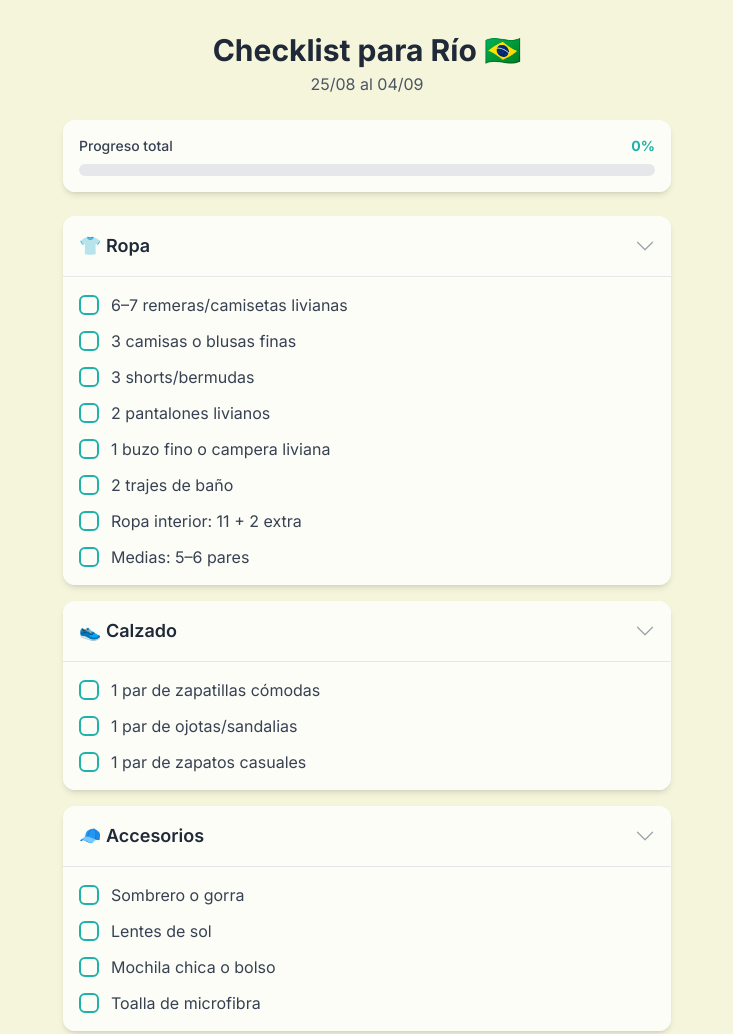
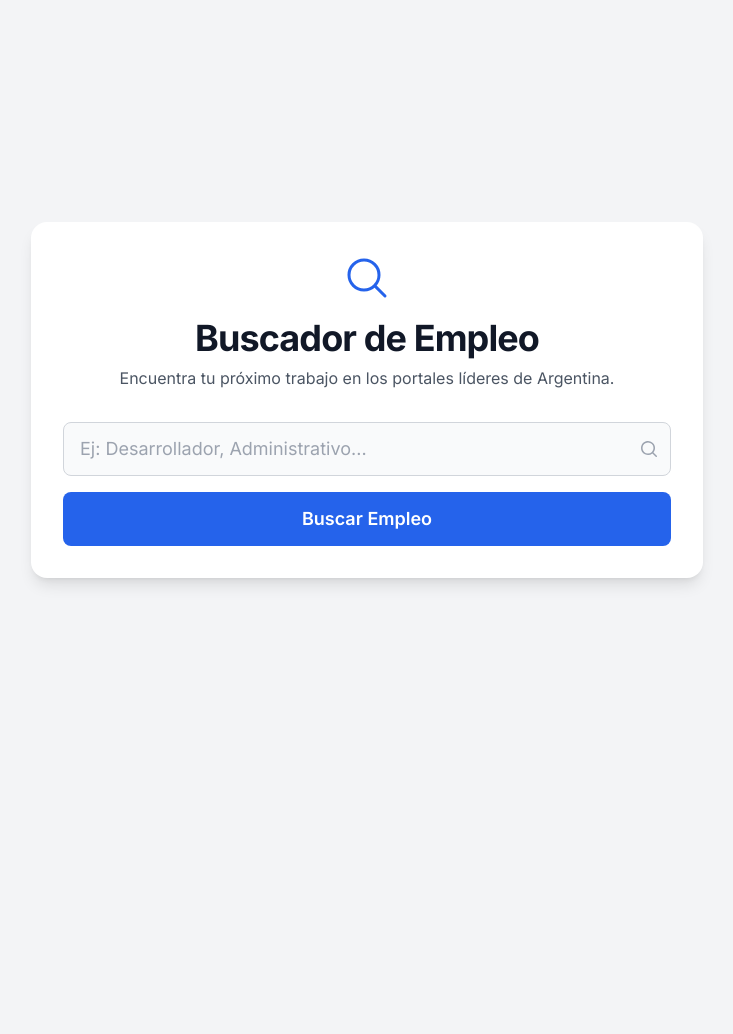
Before and after one commit to candilmartinalonso/buscador.empleo, a plain HTML site: page index.html in a window 1280 px wide. Shown: the top 1034 px of the page, without its empty margins (273-1006 px from the left). After the commit the page ends 800 px from the top, so only its background shows below. Drawn offline with nearby package versions, Linux system fonts and the light colour scheme.

Commit message:
Update index.html

```diff
--- a/index.html
+++ b/index.html
@@ -3,224 +3,154 @@
 <head>
     <meta charset="UTF-8">
     <meta name="viewport" content="width=device-width, initial-scale=1.0">
-    <title>Checklist Interactivo - Río de Janeiro</title>
+    <title>Agregador de Empleo Argentina</title>
+    <!-- Tailwind CSS for styling -->
     <script src="https://cdn.tailwindcss.com"></script>
+    <!-- Google Fonts: Inter -->
     <link rel="preconnect" href="https://fonts.googleapis.com">
     <link rel="preconnect" href="https://fonts.gstatic.com" crossorigin>
     <link href="https://fonts.googleapis.com/css2?family=Inter:wght@400;500;600;700&display=swap" rel="stylesheet">
-    <!-- Chosen Palette: Sandy Beige & Muted Teal -->
-    <!-- Application Structure Plan: A single-view, task-oriented mobile-first design. The core is the interactive checklist, grouped by collapsible categories. A dynamic progress bar at the top provides immediate feedback and motivation. A reset button adds utility. This structure was chosen for its simplicity and directness, turning a static list into a functional tool without unnecessary complexity, perfectly suited for the task of packing. -->
-    <!-- Visualization & Content Choices: The main data (checklist items) is presented as an interactive list. Goal: Organize & Track. Method: Custom-styled checkboxes and labels. Interaction: Users can click to check/uncheck items, which updates their visual state (line-through) and the overall progress bar. Category headers are clickable to collapse/expand sections, improving focus. A progress bar visualizes completion. Goal: Motivate. Method: A dynamically updated div. All interactions are handled with vanilla JS. This approach is more effective than a static list for tracking a task. -->
-    <!-- CONFIRMATION: NO SVG graphics used. NO Mermaid JS used. -->
+    <!-- Heroicons for the external link icon -->
+    <script type="module" src="https://unpkg.com/ionicons@5.5.2/dist/ionicons/ionicons.esm.js"></script>
+    <script nomodule src="https://unpkg.com/ionicons@5.5.2/dist/ionicons/ionicons.js"></script>
     <style>
         body {
             font-family: 'Inter', sans-serif;
-            background-color: #F5F5DC; /* Sandy Beige */
-            color: #333;
         }
-        .progress-bar-fill {
-            background-color: #20B2AA; /* Light Sea Green / Muted Teal */
-            transition: width 0.5s ease-in-out;
+        /* Custom scrollbar for results list */
+        #resultsList::-webkit-scrollbar {
+            width: 8px;
         }
-        .checklist-item input:checked + label {
-            text-decoration: line-through;
-            color: #888;
+        #resultsList::-webkit-scrollbar-track {
+            background: #f1f1f1;
+            border-radius: 10px;
         }
-        .checklist-item input:checked + label .custom-checkbox .checkmark {
-            opacity: 1;
+        #resultsList::-webkit-scrollbar-thumb {
+            background: #888;
+            border-radius: 10px;
         }
-        .custom-checkbox {
-            border-color: #20B2AA;
-        }
-        .custom-checkbox .checkmark {
-            transition: opacity 0.2s ease;
-        }
-        .category-header {
-            cursor: pointer;
-            user-select: none;
-        }
-        .category-header .chevron {
-            transition: transform 0.3s ease;
-        }
-        .category-content.collapsed {
-            display: none;
-        }
-        .category-header.collapsed .chevron {
-            transform: rotate(-90deg);
+        #resultsList::-webkit-scrollbar-thumb:hover {
+            background: #555;
         }
     </style>
 </head>
-<body class="antialiased">
+<body class="bg-gray-100 flex items-center justify-center min-h-screen p-4">
 
-    <div class="container mx-auto max-w-2xl p-4 sm:p-6 md:p-8">
+    <div class="w-full max-w-2xl mx-auto p-6 md:p-8 bg-white rounded-2xl shadow-lg">
 
-        <header class="text-center mb-6">
-            <h1 class="text-3xl font-bold text-gray-800">Checklist para Río 🇧🇷</h1>
-            <p class="text-md text-gray-600 mt-1">25/08 al 04/09</p>
-        </header>
+        <!-- Search Section -->
+        <div id="searchSection">
+            <div class="text-center">
+                <!-- Icon and Title -->
+                <svg class="mx-auto h-12 w-auto text-blue-600" xmlns="http://www.w3.org/2000/svg" fill="none" viewBox="0 0 24 24" stroke-width="1.5" stroke="currentColor">
+                    <path stroke-linecap="round" stroke-linejoin="round" d="M21 21l-5.197-5.197m0 0A7.5 7.5 0 105.196 5.196a7.5 7.5 0 0010.607 10.607z" />
+                </svg>
+                <h1 class="mt-4 text-3xl font-bold tracking-tight text-gray-900 sm:text-4xl">Buscador de Empleo</h1>
+                <p class="mt-2 text-gray-600">Encuentra tu próximo trabajo en los portales líderes de Argentina.</p>
+            </div>
 
-        <main id="app-container">
-
-            <div class="progress-section mb-6 p-4 bg-white/80 backdrop-blur-sm rounded-xl shadow-md">
-                <div class="flex justify-between items-center mb-2">
-                    <span class="text-sm font-medium text-gray-700">Progreso total</span>
-                    <span id="progress-text" class="text-sm font-bold text-[#20B2AA]">0%</span>
+            <!-- Search Form -->
+            <form id="searchForm" class="mt-8 space-y-4">
+                <div>
+                    <label for="jobQuery" class="sr-only">Puesto, empresa o palabra clave</label>
+                    <div class="relative">
+                        <input type="text" id="jobQuery" name="jobQuery" class="w-full px-4 py-3 text-lg text-gray-800 bg-gray-50 border border-gray-300 rounded-lg focus:ring-blue-500 focus:border-blue-500 transition duration-150 ease-in-out" placeholder="Ej: Desarrollador, Administrativo..." required>
+                        <div class="absolute inset-y-0 right-0 pr-3 flex items-center pointer-events-none">
+                            <svg class="h-5 w-5 text-gray-400" xmlns="http://www.w3.org/2000/svg" viewBox="0 0 20 20" fill="currentColor" aria-hidden="true">
+                                <path fill-rule="evenodd" d="M9 3.5a5.5 5.5 0 100 11 5.5 5.5 0 000-11zM2 9a7 7 0 1112.452 4.391l3.328 3.329a.75.75 0 11-1.06 1.06l-3.329-3.328A7 7 0 012 9z" clip-rule="evenodd" />
+                            </svg>
                         </div>
-                <div class="w-full bg-gray-200 rounded-full h-3">
-                    <div id="progress-bar" class="progress-bar-fill h-3 rounded-full" style="width: 0%"></div>
                     </div>
                 </div>
 
-            <div id="checklist-container" class="space-y-4">
+                <!-- Search Button -->
+                <button type="submit" class="w-full flex items-center justify-center px-4 py-3 text-lg font-semibold text-white bg-blue-600 border border-transparent rounded-lg hover:bg-blue-700 focus:outline-none focus:ring-2 focus:ring-offset-2 focus:ring-blue-500 transition duration-150 ease-in-out">
+                    Buscar Empleo
+                </button>
+            </form>
         </div>
 
-            <div class="mt-8 text-center p-4 bg-teal-50 border border-teal-200 rounded-lg">
-                <p class="font-bold text-teal-800">💡 Súper Tip</p>
-                <p class="text-sm text-teal-700 mt-1">
-                    Andá tildando a medida que guardás. ¡Te asegura cero olvidos y más espacio para souvenirs de vuelta!
-                </p>
+        <!-- Results Section (Initially Hidden) -->
+        <div id="resultsSection" class="hidden">
+            <h2 class="text-2xl font-bold text-center text-gray-800">Resultados de Búsqueda</h2>
+            <p class="text-center text-gray-600 mt-1">Haz clic en los enlaces para ver las ofertas en cada portal.</p>
+            <div id="resultsList" class="mt-6 space-y-3">
+                <!-- Links will be injected here by JavaScript -->
             </div>
-
-            <div class="mt-6 flex justify-center">
-                <button id="reset-button" class="bg-red-500 hover:bg-red-600 text-white font-bold py-2 px-5 rounded-full transition-colors duration-300">
-                    Reiniciar Lista
+            <button id="newSearchBtn" class="mt-8 w-full flex items-center justify-center px-4 py-3 text-lg font-semibold text-white bg-gray-700 border border-transparent rounded-lg hover:bg-gray-800 focus:outline-none focus:ring-2 focus:ring-offset-2 focus:ring-gray-500 transition duration-150 ease-in-out">
+                Nueva Búsqueda
             </button>
         </div>
-
-        </main>
     </div>
 
     <script>
-        document.addEventListener('DOMContentLoaded', () => {
-            const checklistData = [
-                { category: '👕 Ropa', items: [
-                    '6–7 remeras/camisetas livianas',
-                    '3 camisas o blusas finas',
-                    '3 shorts/bermudas',
-                    '2 pantalones livianos',
-                    '1 buzo fino o campera liviana',
-                    '2 trajes de baño',
-                    'Ropa interior: 11 + 2 extra',
-                    'Medias: 5–6 pares'
-                ]},
-                { category: '👟 Calzado', items: [
-                    '1 par de zapatillas cómodas',
-                    '1 par de ojotas/sandalias',
-                    '1 par de zapatos casuales'
-                ]},
-                { category: '🧢 Accesorios', items: [
-                    'Sombrero o gorra',
-                    'Lentes de sol',
-                    'Mochila chica o bolso',
-                    'Toalla de microfibra'
-                ]},
-                { category: '🧴 Higiene y cuidado', items: [
-                    'Protector solar (mínimo FPS 30)',
-                    'Repelente de insectos',
-                    'Kit de higiene personal',
-                    'Medicación habitual'
-                ]},
-                { category: '📱 Extras útiles', items: [
-                    'Adaptador de enchufe tipo N',
-                    'Bolsa impermeable para celular/documentos',
-                    'Copia digital de documentos y reservas'
-                ]}
-            ];
+        // DOM Elements
+        const searchSection = document.getElementById('searchSection');
+        const resultsSection = document.getElementById('resultsSection');
+        const searchForm = document.getElementById('searchForm');
+        const jobQueryInput = document.getElementById('jobQuery');
+        const resultsList = document.getElementById('resultsList');
+        const newSearchBtn = document.getElementById('newSearchBtn');
 
-            const checklistContainer = document.getElementById('checklist-container');
-            const progressBar = document.getElementById('progress-bar');
-            const progressText = document.getElementById('progress-text');
-            const resetButton = document.getElementById('reset-button');
-            let totalItems = 0;
-
-            function renderChecklist() {
-                checklistContainer.innerHTML = '';
-                let itemIndex = 0;
-                checklistData.forEach((categoryObj, categoryIndex) => {
-                    const categoryId = `category-${categoryIndex}`;
-
-                    const categoryWrapper = document.createElement('div');
-                    categoryWrapper.className = 'bg-white/80 backdrop-blur-sm rounded-xl shadow-md overflow-hidden';
-
-                    const header = document.createElement('div');
-                    header.className = 'category-header p-4 flex justify-between items-center border-b border-gray-200';
-                    header.setAttribute('data-target', `#${categoryId}-content`);
-                    header.innerHTML = `
-                        <h2 class="text-lg font-semibold text-gray-800">${categoryObj.category}</h2>
-                        <span class="chevron text-gray-400">
-                            <svg xmlns="http://www.w3.org/2000/svg" width="20" height="20" fill="currentColor" class="bi bi-chevron-down" viewBox="0 0 16 16">
-                                <path fill-rule="evenodd" d="M1.646 4.646a.5.5 0 0 1 .708 0L8 10.293l5.646-5.647a.5.5 0 0 1 .708.708l-6 6a.5.5 0 0 1-.708 0l-6-6a.5.5 0 0 1 0-.708z"/>
-                            </svg>
-                        </span>
-                    `;
-
-                    const content = document.createElement('div');
-                    content.id = `${categoryId}-content`;
-                    content.className = 'category-content p-4 space-y-3';
-
-                    categoryObj.items.forEach(itemText => {
-                        const itemId = `item-${itemIndex}`;
-                        totalItems++;
-                        const itemEl = document.createElement('div');
-                        itemEl.className = 'checklist-item flex items-center';
-                        itemEl.innerHTML = `
-                            <input type="checkbox" id="${itemId}" class="hidden">
-                            <label for="${itemId}" class="flex items-center cursor-pointer text-gray-700 w-full">
-                                <span class="custom-checkbox w-5 h-5 border-2 rounded-md mr-3 flex-shrink-0 flex items-center justify-center">
-                                    <span class="checkmark opacity-0 text-white">
-                                        <svg xmlns="http://www.w3.org/2000/svg" width="14" height="14" fill="#20B2AA" class="bi bi-check-lg" viewBox="0 0 16 16">
-                                          <path d="M12.736 3.97a.733.733 0 0 1 1.047 0c.286.289.29.756.01 1.05L7.88 12.01a.733.733 0 0 1-1.065.02L3.217 8.384a.757.757 0 0 1 0-1.06.733.733 0 0 1 1.047 0l3.052 3.093 5.4-6.425a.247.247 0 0 1 .02-.022z"/>
-                                        </svg>
-                                    </span>
-                                </span>
-                                ${itemText}
-                            </label>
-                        `;
-                        content.appendChild(itemEl);
-                        itemIndex++;
+        // Event Listeners
+        searchForm.addEventListener('submit', function(event) {
+            event.preventDefault();
+            displayResults();
         });
 
-                    categoryWrapper.appendChild(header);
-                    categoryWrapper.appendChild(content);
-                    checklistContainer.appendChild(categoryWrapper);
+        newSearchBtn.addEventListener('click', () => {
+            resultsSection.classList.add('hidden');
+            searchSection.classList.remove('hidden');
+            jobQueryInput.value = '';
         });
+
+        /**
+         * Generates and displays the search result links.
+         */
+        function displayResults() {
+            const query = jobQueryInput.value.trim();
+            if (!query) {
+                // Simple validation feedback
+                jobQueryInput.classList.add('border-red-500', 'ring-red-500');
+                setTimeout(() => jobQueryInput.classList.remove('border-red-500', 'ring-red-500'), 2000);
+                return;
             }
 
-            function updateProgress() {
-                const checkedItems = document.querySelectorAll('.checklist-item input:checked').length;
-                const percentage = totalItems > 0 ? Math.round((checkedItems / totalItems) * 100) : 0;
-                progressBar.style.width = `${percentage}%`;
-                progressText.textContent = `${percentage}%`;
-            }
+            const encodedQuery = encodeURIComponent(query);
 
-            function setupEventListeners() {
-                checklistContainer.addEventListener('change', (e) => {
-                    if (e.target.type === 'checkbox') {
-                        updateProgress();
-                    }
+            // Focused list of job portals
+            const jobPortals = [
+                { name: 'Bumeran', url: `https://www.bumeran.com.ar/empleos-busqueda-${encodedQuery}.html` },
+                { name: 'Computrabajo', url: `https://ar.computrabajo.com/ofertas-de-trabajo/?q=${encodedQuery}` },
+                { name: 'Google Empleos', url: `https://www.google.com/search?q=${encodedQuery}+empleo&ibp=htl;jobs` },
+                { name: 'LinkedIn', url: `https://www.linkedin.com/jobs/search/?keywords=${encodedQuery}&location=Argentina` },
+                { name: 'Zonajobs', url: `https://www.zonajobs.com.ar/empleos-busqueda-${encodedQuery}.html` }
+            ].sort((a, b) => a.name.localeCompare(b.name)); // Sorts the array alphabetically by name
+
+            // Clear previous results
+            resultsList.innerHTML = '';
+
+            // Create and append a link for each portal
+            jobPortals.forEach(portal => {
+                const linkElement = document.createElement('a');
+                linkElement.href = portal.url;
+                linkElement.target = '_blank'; // Open in a new tab
+                linkElement.rel = 'noopener noreferrer';
+                linkElement.className = 'flex items-center justify-between w-full p-4 bg-gray-50 hover:bg-blue-100 border border-gray-200 rounded-lg transition duration-150 ease-in-out';
+
+                linkElement.innerHTML = `
+                    <span class="font-medium text-gray-800">${portal.name}</span>
+                    <svg xmlns="http://www.w3.org/2000/svg" class="h-5 w-5 text-gray-500" fill="none" viewBox="0 0 24 24" stroke="currentColor" stroke-width="2">
+                        <path stroke-linecap="round" stroke-linejoin="round" d="M10 6H6a2 2 0 00-2 2v10a2 2 0 002 2h10a2 2 0 002-2v-4M14 4h6m0 0v6m0-6L10 14" />
+                    </svg>
+                `;
+                resultsList.appendChild(linkElement);
             });
 
-                checklistContainer.addEventListener('click', (e) => {
-                    const header = e.target.closest('.category-header');
-                    if (header) {
-                        const content = document.querySelector(header.dataset.target);
-                        content.classList.toggle('collapsed');
-                        header.classList.toggle('collapsed');
+            // Switch views
+            searchSection.classList.add('hidden');
+            resultsSection.classList.remove('hidden');
         }
-                });
-
-                resetButton.addEventListener('click', () => {
-                    document.querySelectorAll('.checklist-item input[type="checkbox"]').forEach(checkbox => {
-                        checkbox.checked = false;
-                    });
-                    updateProgress();
-                });
-            }
-
-            renderChecklist();
-            updateProgress();
-            setupEventListeners();
-        });
     </script>
 </body>
 </html>
```
Lines whose indentation alone changed are shown as unchanged.
